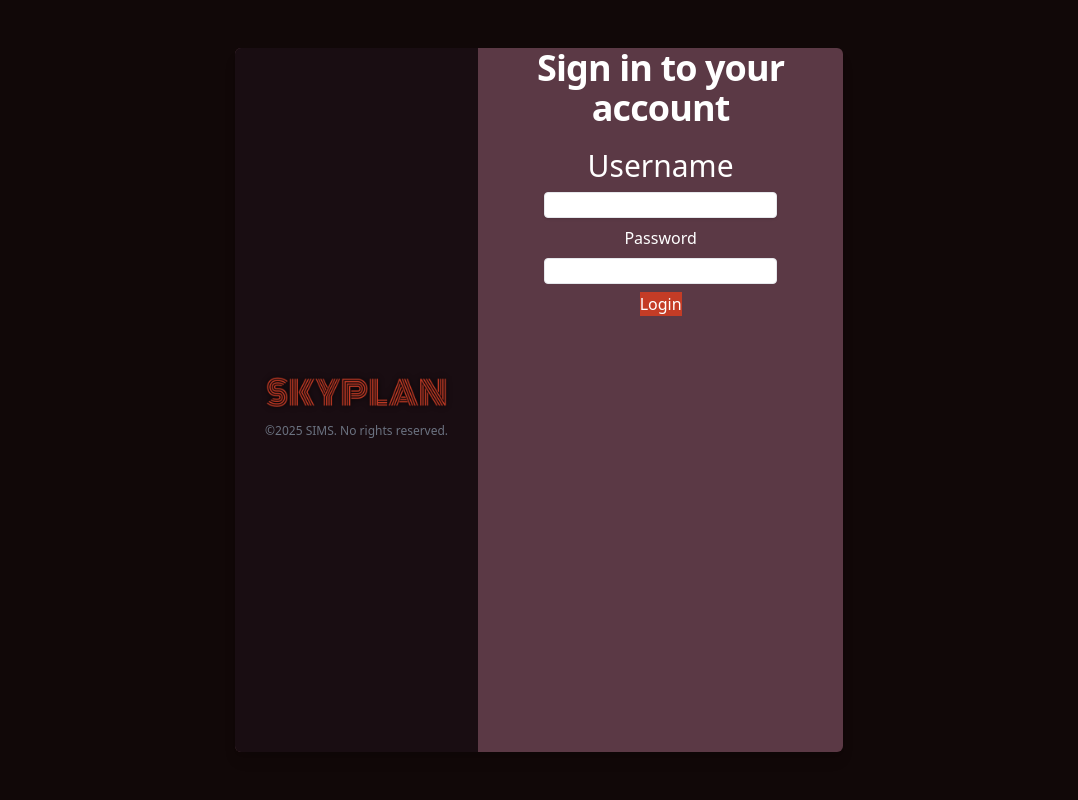
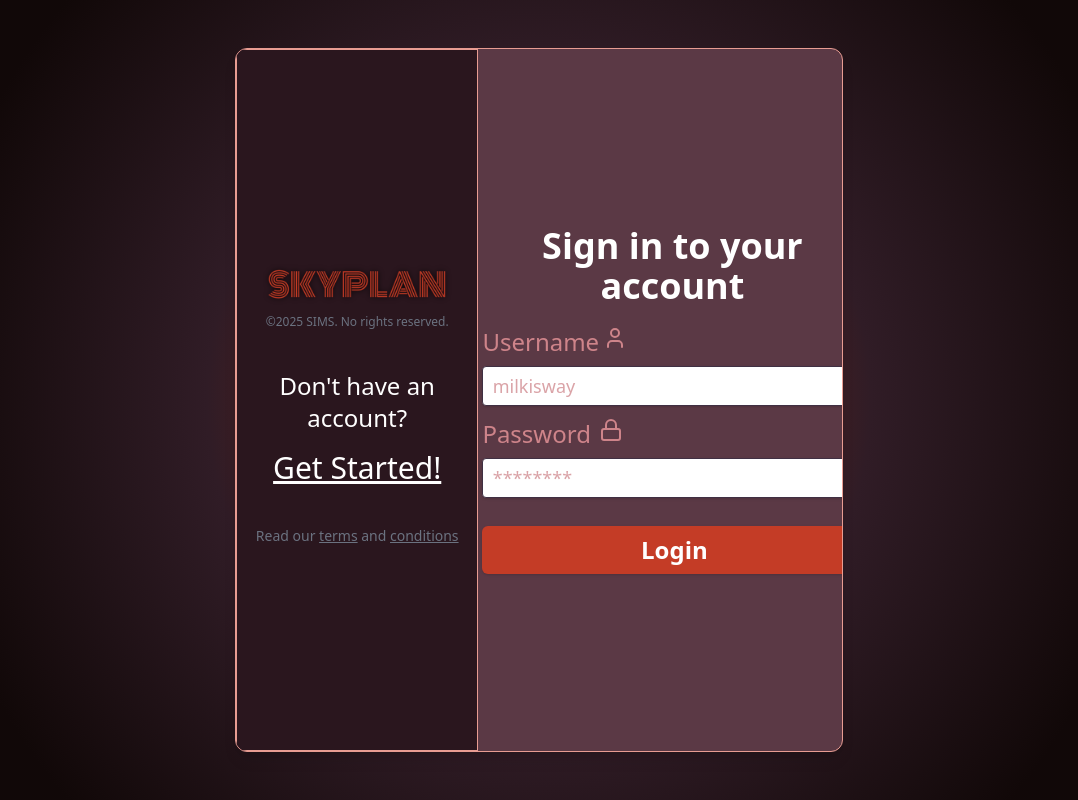
Before and after one commit to AstapovIE/SkyPlan, a Next.js app in the folder frontend/: page /login in a window 1280 px wide. Shown: the whole page, without its empty margins (101-1179 px from the left). Built offline with nearby package versions, Linux system fonts and the light colour scheme.

Commit message:
Login page ready

```diff
--- a/frontend/app/login/_components/LoginForm.js
+++ b/frontend/app/login/_components/LoginForm.js
@@ -3,7 +3,7 @@
 import { useContext, useState} from "react";
 import Usercontext from "../../contexts/context";
 import axios from "axios";
-
+import styles from './LoginForm.module.css';
 export function LoginForm() {
     const {login} = useContext(Usercontext);
     const [username, setUsername] = useState('');
@@ -14,33 +14,50 @@ export function LoginForm() {
         login(username, password)
     };
     return (
-    <div className='h-screen bg-[#110808] flex flex-col items-center justify-center relative px-6 py-12 lg:px-8'>
-      <div class="flex flex-col overflow-hidden bg-[#5b3945] rounded-md shadow-lg max md:flex-row md:flex-1 w-1/2">
+    <div className={styles.final}>
+    <div className='h-screen flex flex-col items-center relative px-6 py-12 lg:px-8'>
+      <div className="flex flex-col overflow-hidden bg-[#5b3945] border border-[#e89c92] rounded-xl shadow-lg max md:flex-row md:flex-1 w-1/2 h-1/7">
       <div
-          class="p-4 py-6 text-white bg-[#190d12] md:w-2/5 md:flex-shrink-0 md:flex md:flex-col md:items-center md:justify-evenly"
+          className="p-4 py-6 text-white bg-[#2a161e] border border-[#e89c92] md:w-2/5 md:flex-shrink-0 md:flex md:flex-col md:items-center md:justify-evenly"
         >
         <div className="sm:mx-auto sm:w-full sm:max-w-sm">
           <img className="mx-auto h-30 w-auto" src={'/SKYPLAN.png'} alt="Your Company"></img>
-          <p class="text-center text-gray-500 text-xs">
+          <p className="text-center text-gray-500 text-xs mb-10">
             &copy;2025 SIMS. No rights reserved.
+          </p>
+          <p className="flex flex-col text-2xl mb-4 items-center justify-center mt-10 text-center">
+            <span>Don't have an account?</span>
+          </p>
+          <p className="flex flex-col text-3xl mb-10 items-center justify-center text-center">
+          <a href="#" className="underline"> Get Started!</a>
+          </p>
+          <p className="mt-6 text-sm text-center text-gray-500">
+            Read our <a href="#" className="underline">terms</a> and <a href="#" className="underline">conditions</a>
           </p>
       </div>
       </div>
-      <div>
-        <h2 className="mt-15 mb-5 text-center items-center justify-center text-4xl font-bold tracking-tight text-white ">Sign in to your account</h2>
-      <form onSubmit={handleSubmit} className="flex flex-col items-center justify-center relative gap-2">
+      <div className=" flex flex-1 flex-col items-center justify-center">
+      <h2 className="mt-15 mb-5 text-center text-4xl font-bold  text-white ">Sign in to your account</h2>
+      <form onSubmit={handleSubmit} className="flex flex-col ml-1 gap-3">
         <div className="flex flex-col gap-2">
-          <label htmlFor="username" className="form-label flex flex-col items-center justify-center relative text-3xl text-white">Username</label>
-          <input type="text" className="form-control shadow appearance-none border rounded" id="username" value={username} onChange={(e) => setUsername(e.target.value)} required />
+          <div className="flex flex-row gap-1">
+          <label htmlFor="username" className="text-2xl text-semi-bold right-[4rem] text-[#ce848a]">Username</label>
+          <svg xmlns="http://www.w3.org/2000/svg" width="24" height="24" viewBox="0 0 24 24" fill="none" stroke="#ce848a" strokeWidth="2" strokeLinecap="round" strokeLinejoin="round" className="lucide lucide-user"><path d="M19 21v-2a4 4 0 0 0-4-4H9a4 4 0 0 0-4 4v2"/><circle cx="12" cy="7" r="4"/></svg>
+          </div>
+          <input type="text" placeholder="  milkisway" className="form-control caret-[#5b3945] text-[#5b3945] text-lg text-semi-bold w-96 h-10 shadow appearance-none transition duration-300 border rounded border-[#403043] focus:border-transparent focus:outline-none focus:ring-4 focus:ring-[#c43c26] placeholder-[#ce848a] placeholder-opacity-75" id="username" value={username} onChange={(e) => setUsername(e.target.value)} required />
         </div>
         <div className="flex flex-col gap-2">
-          <label htmlFor="password" className="form-label form-label flex flex-col items-center justify-center relative text-white">Password</label>
-          <input type="password" className="form-control border rounded" id="password" value={password} onChange={(e) => setPassword(e.target.value)} required />
+        <div className="flex flex-row gap-2">
+          <label htmlFor="password" className="text-2xl text-semi-bold right-[4rem] text-[#ce848a]">Password</label>
+          <svg xmlns="http://www.w3.org/2000/svg" width="24" height="24" viewBox="0 0 24 24" fill="none" stroke="#ce848a" strokeWidth="2" strokeLinecap="round" strokeLinejoin="round" className="lucide lucide-lock"><rect width="18" height="11" x="3" y="11" rx="2" ry="2"/><path d="M7 11V7a5 5 0 0 1 10 0v4"/></svg>
         </div>
-        <button type="submit" className="btn btn-primary bg-[#c43c26] text-white">Login</button>
+          <input type="password" placeholder="  ********" className="form-control caret-[#5b3945] text-[#5b3945] text-lg text-semi-bold w-96 h-10 shadow appearance-none transition duration-300 border rounded border-[#403043] focus:border-transparent focus:outline-none focus:ring-4 focus:ring-[#c43c26] placeholder-[#ce848a] placeholder-opacity-75" id="password" value={password} onChange={(e) => setPassword(e.target.value)} required />
+        </div>
+        <button type="submit" className="mt-4 btn btn-primary h-12 font-semibold transition-colors duration-300 bg-[#c43c26] rounded-md shadow hover:bg-[#621e13] focus:outline-none focus:[#c43c26] focus:ring-2 text-2xl  text-white">Login</button>
       </form>
       </div>
       </div>
     </div>
+    </div>
   );
 };
--- /dev/null
+++ b/frontend/app/login/_components/LoginForm.module.css
@@ -0,0 +1,23 @@
+.back{
+    background: rgb(125,65,90);
+    background: -moz-radial-gradient(circle, rgba(125,65,90,1) 0%, rgba(69,32,32,1) 50%, rgba(17,8,8,1) 100%);
+    background: -webkit-radial-gradient(circle, rgba(125,65,90,1) 0%, rgba(69,32,32,1) 50%, rgba(17,8,8,1) 100%);
+    background: radial-gradient(circle, rgba(125,65,90,1) 0%, rgba(69,32,32,1) 50%, rgba(17,8,8,1) 100%);
+    filter: progid:DXImageTransform.Microsoft.gradient(startColorstr="#7d415a",endColorstr="#110808",GradientType=1);
+}
+
+.stark{
+    background: rgb(125,65,90);
+    background: -moz-radial-gradient(circle, rgba(125,65,90,1) 8%, rgba(117,36,22,1) 25%, rgba(48,28,38,1) 67%, rgba(17,8,8,1) 83%);
+    background: -webkit-radial-gradient(circle, rgba(125,65,90,1) 8%, rgba(117,36,22,1) 25%, rgba(48,28,38,1) 67%, rgba(17,8,8,1) 83%);
+    background: radial-gradient(circle, rgba(125,65,90,1) 8%, rgba(117,36,22,1) 25%, rgba(48,28,38,1) 67%, rgba(17,8,8,1) 83%);
+    filter: progid:DXImageTransform.Microsoft.gradient(startColorstr="#7d415a",endColorstr="#110808",GradientType=1);
+}
+
+.final{
+    background: rgb(125,65,90);
+    background: -moz-radial-gradient(circle, rgba(125,65,90,1) 3%, rgba(117,36,22,1) 13%, rgba(48,28,38,1) 44%, rgba(17,8,8,1) 82%);
+    background: -webkit-radial-gradient(circle, rgba(125,65,90,1) 3%, rgba(117,36,22,1) 13%, rgba(48,28,38,1) 44%, rgba(17,8,8,1) 82%);
+    background: radial-gradient(circle, rgba(125,65,90,1) 3%, rgba(117,36,22,1) 13%, rgba(48,28,38,1) 44%, rgba(17,8,8,1) 82%);
+    filter: progid:DXImageTransform.Microsoft.gradient(startColorstr="#7d415a",endColorstr="#110808",GradientType=1);
+}
```
